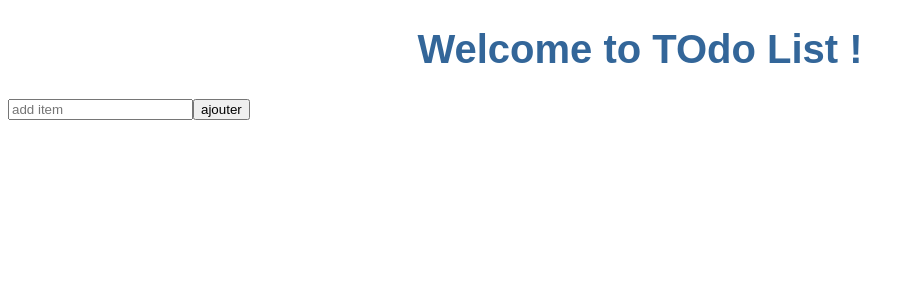
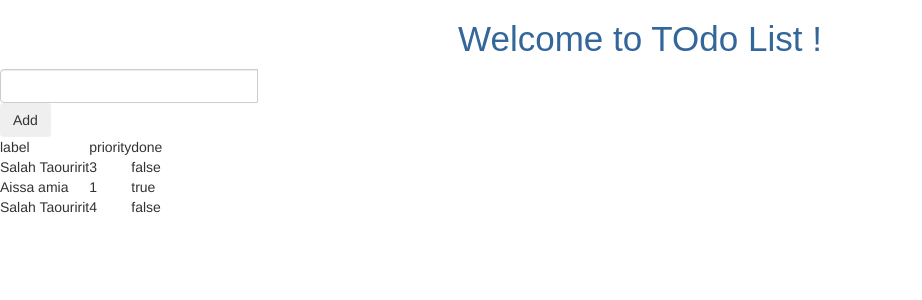
Before and after one commit to aminaaissa/Todo-Angular, an Angular app: page / in a window 1280 px wide. Shown: the top 300 px of the page, without its empty margins (0-922 px from the left). Built offline with nearby package versions, Linux system fonts and the light colour scheme.

Commit message:
creation form and updateé

```diff
--- a/src/app/app.component.html
+++ b/src/app/app.component.html
@@ -1,14 +1,27 @@
 <!--The content below is only a placeholder and can be replaced.-->
 <div style="text-align:center">
-  <h1>
-    Welcome to {{ title }}!
-  </h1>
+    <h1>
+      Welcome to {{ title }}!
+    </h1>
 
-</div>
-<div class="main">
- <div class="addItem">
-<input type="" placeholder="add item" class="addText">
-<button>ajouter</button>
+  </div>
+  <form>
 
- </div>
-  </div>
+  <div class="input-group mb-3">
+      <div class="input-group-prepend">
+          <input type="text" class="form-control"  type="text" #newTodo/>
+          <button class="btn btn-outline-secondary" type="button" (click)="addTodo(newTodo.value);">Add</button>
+  </div></div></form>
+  <table>
+    <tr>
+  <td>label</td>
+  <td>priority</td>
+  <td>done</td>
+    </tr>
+
+    <tr *ngFor="let todo of todos" >
+  <td> {{todo.label}}</td>
+  <td> {{todo.priority}}</td>
+  <td> {{todo.done}}</td>
+
+  </table>
--- a/src/app/app.component.ts
+++ b/src/app/app.component.ts
@@ -7,4 +7,36 @@ import { Component } from '@angular/core';
 })
 export class AppComponent {
   title = 'TOdo List ';
+
+  todos = [
+
+         {
+     label:'Salah Taouririt', done:false, priority:3
+        },
+        {
+          label:'Aissa amia', done:true, priority:1
+             },
+             {
+              label:'Salah Taouririt', done:false, priority:4
+                 },
+
+
+
+
+
+         ];
+          addTodo(newTodolable){
+var newTodo ={
+label: newTodolable,
+priority:1,
+done:false
+
+};
+this.todos.push(newTodo);
+
+
+          }
+
+
+
 }
--- a/src/index.html
+++ b/src/index.html
@@ -2,6 +2,8 @@
 <html lang="en">
 <head>
   <meta charset="utf-8">
+  <link rel="stylesheet" href="https://maxcdn.bootstrapcdn.com/bootstrap/3.3.7/css/bootstrap.min.css" integrity="sha384-BVYiiSIFeK1dGmJRAkycuHAHRg32OmUcww7on3RYdg4Va+PmSTsz/K68vbdEjh4u" crossorigin="anonymous">
+</head>
   <title>CreatToDoList</title>
   <base href="/">
 
```
